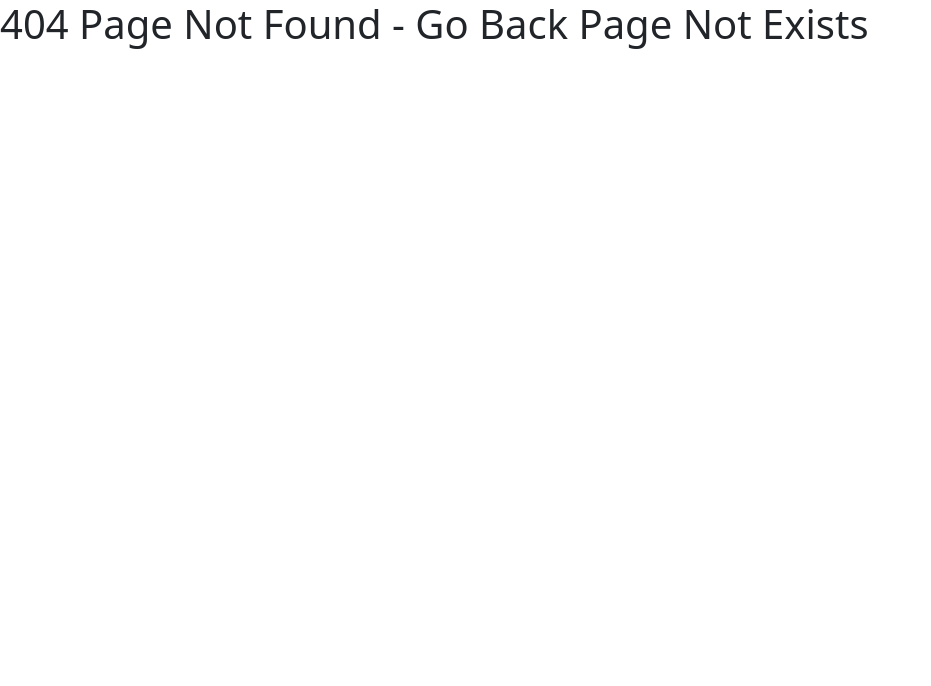
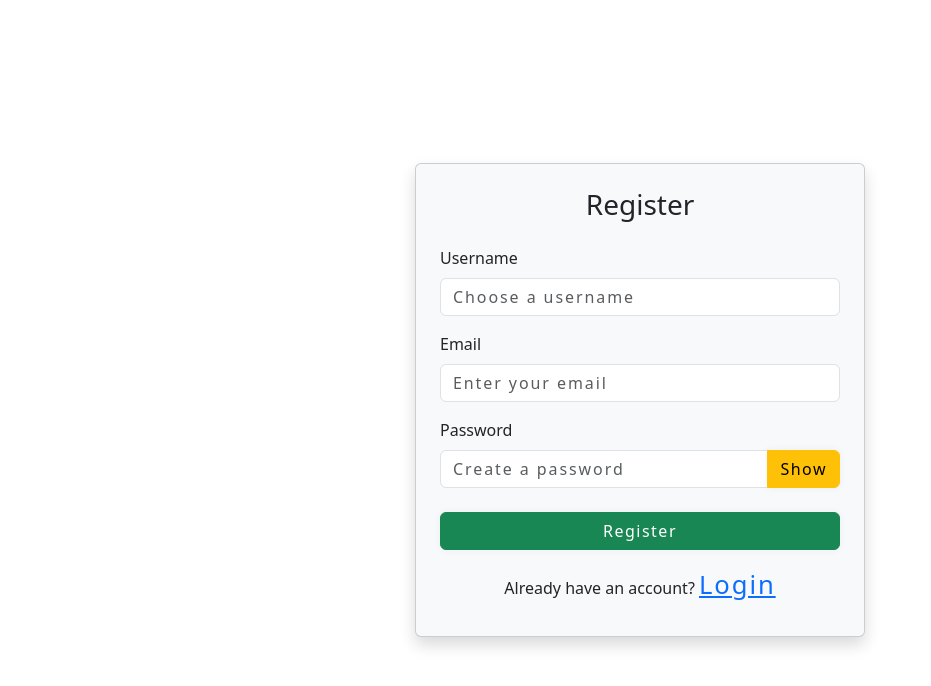
Before and after one commit to Mendpara-Vaibhav/Frontend-Node-Auth-Mongodb, a React (Create React App) app: page /register in a window 1280 px wide. Before the commit this address had no page. Shown: the top 686 px of the page, without its empty margins (0-931 px from the left). Built offline with nearby package versions, Linux system fonts and the light colour scheme.

Commit message:
login/register and product card list done

```diff
--- a/package.json
+++ b/package.json
@@ -14,6 +14,7 @@
     "react-dom": "^19.0.0",
     "react-router-dom": "^7.4.1",
     "react-scripts": "5.0.1",
+    "react-toastify": "^11.0.5",
     "web-vitals": "^2.1.4"
   },
   "scripts": {
--- a/src/App.js
+++ b/src/App.js
@@ -2,24 +2,41 @@ import { BrowserRouter, Route, Routes } from "react-router-dom";
 import "./App.css";
 import Product from "./components/Product";
 import ProductDetail from "./components/ProductDetail";
-// import User from "./components/User";
+import Register from "./components/Register";
+import Login from "./components/Login";
+import User from "./components/User";
+import ProtectedRoute from "./components/ProtectedRoute";
+import { ToastContainer } from "react-toastify";
+import "react-toastify/dist/ReactToastify.css";
+import ProductCardList from "./components/ProductCardList";
 
 function App() {
   return (
     <>
-      {/* <User /> */}
       <BrowserRouter>
         <Routes>
-          <Route path="/" element={<Product />} />
+          <Route path="/" element={<ProductCardList />} />
+          <Route
+            path="/admin/product"
+            element={
+              <ProtectedRoute>
+                <Product />
+              </ProtectedRoute>
+            }
+          />
           <Route path="/productDetail/:id" element={<ProductDetail />} />
+          <Route path="/user" element={<User />} />
           <Route
             path="*"
             element={<h1>404 Page Not Found - Go Back Page Not Exists</h1>}
           />
+          <Route path="/register" element={<Register />} />
+          <Route path="/login" element={<Login />} />
         </Routes>
       </BrowserRouter>
+      <ToastContainer position="top-right" autoClose={3000} />
     </>
-  )
+  );
 }
 
 export default App;
--- /dev/null
+++ b/src/components/Login.jsx
@@ -0,0 +1,78 @@
+import React, { useEffect, useState } from "react";
+import { Link, useNavigate } from "react-router-dom";
+import { userLogin } from "./UserApi";
+import { toast } from "react-toastify";
+import { Container, Form, Button, Card, FloatingLabel } from "react-bootstrap";
+
+const Login = () => {
+  const [info, setInfo] = useState({
+    username: "",
+    password: "",
+  });
+
+  const navigate = useNavigate();
+
+  useEffect(() => {
+    const token = localStorage.getItem("token");
+    if (token) {
+      navigate("/admin/product");
+    }
+  }, [navigate]);
+
+  const handleSubmit = async (e) => {
+    e.preventDefault();
+    try {
+      const res = await userLogin(info);
+      localStorage.setItem("token", res.data.accessToken);
+      toast.success("Login successful!");
+      navigate("/");
+    } catch (err) {
+      toast.error(err.response?.data?.message || "Login failed.");
+    }
+  };
+
+  return (
+    <Container className="d-flex justify-content-center align-items-center vh-100">
+      <Card className="p-4 shadow" style={{ width: "100%", maxWidth: "400px" }}>
+        <h3 className="text-center mb-4">Login</h3>
+        <Form onSubmit={handleSubmit}>
+          <FloatingLabel
+            controlId="floatingUsername"
+            label="Username"
+            className="mb-3"
+          >
+            <Form.Control
+              type="text"
+              placeholder="Username"
+              required
+              onChange={(e) => setInfo({ ...info, username: e.target.value })}
+            />
+          </FloatingLabel>
+
+          <FloatingLabel
+            controlId="floatingPassword"
+            label="Password"
+            className="mb-4"
+          >
+            <Form.Control
+              type="password"
+              placeholder="Password"
+              required
+              onChange={(e) => setInfo({ ...info, password: e.target.value })}
+            />
+          </FloatingLabel>
+
+          <Button variant="success" type="submit" className="w-100">
+            Login
+          </Button>
+
+          <h6 className="mt-3 text-center">
+            Don't have an account? <Link to="/register">Register</Link>
+          </h6>
+        </Form>
+      </Card>
+    </Container>
+  );
+};
+
+export default Login;
--- a/src/components/Product.jsx
+++ b/src/components/Product.jsx
@@ -27,7 +27,6 @@ const Product = () => {
       const res = await deleteProduct(id);
       console.log(res);
       if (res.status === 200) {
-        // setData(data.filter((curProduct) => curProduct._id !== id));
         getData();
       } else {
         console.log("Failed to delete the post:", res.status);
@@ -40,7 +39,7 @@ const Product = () => {
   const handleEdit = async (id) => {
     const res = await getProductDetail(id);
     const product = res.data.product;
-    console.log(product);
+    console.log("edit product:", product);
     // console.log("edit product", id);
     setUpdateProduct(product);
     setShow(true);
@@ -65,6 +64,7 @@ const Product = () => {
         handleClose={handleClose}
         getData={getData}
       />
+
       <Table bordered variant="info">
         <thead>
           <tr>
--- /dev/null
+++ b/src/components/ProductCardList.jsx
@@ -0,0 +1,52 @@
+import { useCallback, useEffect, useState } from "react";
+import { getProduct } from "./UserApi";
+import { Card, Button, Container, Row, Col } from "react-bootstrap";
+
+const ProductCardList = () => {
+  const [card, setCard] = useState([]);
+  const [page, setPage] = useState(1);
+  const [total, setTotal] = useState();
+
+  const getList = useCallback(async () => {
+    const res = await getProduct(page, total);
+    const list = res.data.list;
+    console.log(list);
+    setCard(list);
+    setTotal(res.data.total);
+  }, [page, total]);
+
+  useEffect(() => {
+    getList();
+  }, [getList]);
+
+  return (
+    <>
+      <Container className="my-4">
+        <Row xs={1} md={3} className="g-4">
+          {card.map((product, index) => (
+            <Col key={index}>
+              <Card>
+                <Card.Img
+                  variant="top"
+                  src={product?.img}
+                  alt={product?.name}
+                  style={{ height: "200px", objectFit: "contain" }}
+                />
+                <Card.Body>
+                  <Card.Title className="fs-3">{product?.name}</Card.Title>
+                  <Card.Text className="text-black fs-5">
+                    <strong>Price:</strong> ${product?.price} <br />
+                    <strong>Quantity:</strong> {product?.qty}
+                  </Card.Text>
+                  <Button variant="primary">View Details</Button>
+                </Card.Body>
+              </Card>
+            </Col>
+          ))}
+        </Row>
+      </Container>
+    </>
+  );
+};
+
+export default ProductCardList;
--- a/src/components/ProductForm.jsx
+++ b/src/components/ProductForm.jsx
@@ -4,6 +4,7 @@ import Button from "react-bootstrap/Button";
 import Form from "react-bootstrap/Form";
 import Modal from "react-bootstrap/Modal";
 import { postProduct, updatesProduct } from "./UserApi";
+import { useNavigate } from "react-router-dom";
 
 function ProductForm({
   updateProduct,
@@ -24,6 +25,7 @@ function ProductForm({
     color: "",
     size: "",
   });
+  const navigate = useNavigate();
 
   useEffect(() => {
     if (updateProduct._id) {
@@ -65,6 +67,11 @@ function ProductForm({
   const handleInputImages = (e) => {
     const files = Array.from(e.target.files);
     setAddData((prev) => ({ ...prev, images: [...prev.images, ...files] }));
+  };
+
+  const handleLogout = () => {
+    localStorage.removeItem("token");
+    navigate("/login");
   };
 
   const handleFormSubmit = async (e) => {
@@ -116,6 +123,10 @@ function ProductForm({
     <>
       <Button variant="primary" size="lg" onClick={handleShow}>
         Add Product
+      </Button>
+
+      <Button onClick={handleLogout} variant="danger">
+        Logout
       </Button>
 
       <Modal show={show} onHide={handleClose}>
--- /dev/null
+++ b/src/components/ProtectedRoute.jsx
@@ -0,0 +1,8 @@
+import { Navigate } from "react-router-dom";
+
+const ProtectedRoute = ({ children }) => {
+  const token = localStorage.getItem("token");
+  return token ? children : <Navigate to="/login" />;
+};
+
+export default ProtectedRoute;
--- /dev/null
+++ b/src/components/Register.jsx
@@ -0,0 +1,85 @@
+import React, { useState } from "react";
+import { userRegister } from "./UserApi";
+import { toast } from "react-toastify";
+import { Container, Form, Button, Card, InputGroup } from "react-bootstrap";
+import { Link } from "react-router-dom";
+
+const Register = () => {
+  const [user, setUser] = useState({ username: "", email: "", password: "" });
+  const [showPassword, setShowPassword] = useState(false);
+
+  const handleSubmit = async (e) => {
+    e.preventDefault();
+    try {
+      await userRegister(user);
+      toast.success("Registered successfully! Now login.");
+    } catch (err) {
+      toast.error(err.response?.data?.message || "Registration failed.");
+    }
+    setUser({ username: "", email: "", password: "" });
+  };
+
+  return (
+    <Container className="d-flex justify-content-center align-items-center vh-100">
+      <Card
+        className="p-4 shadow bg-body-tertiary"
+        style={{ width: "100%", maxWidth: "450px" }}
+      >
+        <h3 className="text-center mb-4">Register</h3>
+        <Form onSubmit={handleSubmit}>
+          <Form.Group className="mb-3">
+            <Form.Label>Username</Form.Label>
+            <Form.Control
+              type="text"
+              required
+              placeholder="Choose a username"
+              value={user.username}
+              onChange={(e) => setUser({ ...user, username: e.target.value })}
+            />
+          </Form.Group>
+
+          <Form.Group className="mb-3">
+            <Form.Label>Email</Form.Label>
+            <Form.Control
+              type="email"
+              required
+              placeholder="Enter your email"
+              value={user.email}
+              onChange={(e) => setUser({ ...user, email: e.target.value })}
+            />
+          </Form.Group>
+
+          <Form.Group className="mb-4">
+            <Form.Label>Password</Form.Label>
+            <InputGroup>
+              <Form.Control
+                type={showPassword ? "text" : "password"}
+                required
+                placeholder="Create a password"
+                value={user.password}
+                onChange={(e) => setUser({ ...user, password: e.target.value })}
+              />
+              <Button
+                variant="warning"
+                onClick={() => setShowPassword((prev) => !prev)}
+                type="button"
+              >
+                {showPassword ? "Hide" : "Show"}
+              </Button>
+            </InputGroup>
+          </Form.Group>
+
+          <Button variant="success" type="submit" className="w-100">
+            Register
+          </Button>
+
+          <h6 className="mt-3 text-center">
+            Already have an account? <Link to="/login">Login</Link>
+          </h6>
+        </Form>
+      </Card>
+    </Container>
+  );
+};
+
+export default Register;
--- a/src/components/UserApi.jsx
+++ b/src/components/UserApi.jsx
@@ -47,3 +47,11 @@ export const updatesProduct = (id, formData) => {
 export const getProductDetail = (id) => {
   return api.get(`/product/${id}`);
 };
+
+export const userRegister = (user) => {
+  return api.post("/auth/signup", user);
+};
+
+export const userLogin = (info) => {
+  return api.post("/auth/signin", info);
+};
```
Also changed, not shown: 1 other file (tests, documents, lock files or other folders).
